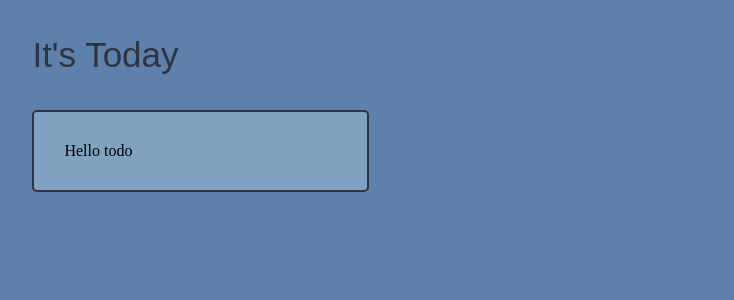
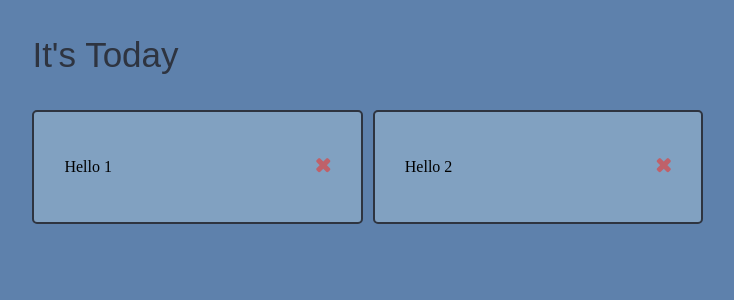
Before and after one commit to kevariable-bot/vue-todo, a Vue app: page / in a window 1280 px wide. Shown: the top 300 px of the page, without its empty margins (102-836 px from the left). Built offline with nearby package versions, Linux system fonts and the light colour scheme.

Commit message:
fix Boilerplate css for todos & vuex setup

```diff
--- a/public/index.html
+++ b/public/index.html
@@ -6,6 +6,7 @@
     <meta name="viewport" content="width=device-width,initial-scale=1.0">
     <link rel="icon" href="<%= BASE_URL %>favicon.ico">
     <title><%= htmlWebpackPlugin.options.title %></title>
+    <link rel="stylesheet" href="https://stackpath.bootstrapcdn.com/font-awesome/4.7.0/css/font-awesome.min.css">
   </head>
   <body>
     <noscript>
--- a/src/components/Todos.vue
+++ b/src/components/Todos.vue
@@ -3,16 +3,20 @@
     <h3>It's Today</h3>
 
     <div class="todos">
-      <div class="todo">
-        Hello todo
+      <div class="todo" v-for="{ title, id } in allTodos" :key="id">
+        <p>{{ title }}</p>
+        <i class="fa fa-times"></i>
       </div>
     </div>
   </div>
 </template>
 
 <script>
+import { mapGetters } from 'vuex';
+
 export default {
   name: 'Todos',
+  computed: mapGetters(['allTodos']),
 };
 </script>
 
@@ -23,7 +27,7 @@ export default {
 }
 
 .container h3 {
-  color: #2E3440;
+  color: #2e3440;
   font-family: arial;
   font-weight: 100;
   font-size: 35px;
@@ -32,12 +36,28 @@ export default {
 .todos {
   display: grid;
   grid-template-columns: repeat(3, minmax(0, 1fr));
+  grid-gap: 10px;
 }
 
 .todo {
   padding: 30px;
-  background: #81A1C1;
+  background: #81a1c1;
   border-radius: 5px;
-  border: 2px solid #2E3440;
+  border: 2px solid #2e3440;
+
+  display: flex;
+  justify-content: space-between;
+  align-items: baseline;
+}
+
+.todo i {
+  margin-left: 5px;
+  color: #BF616A;
+  font-weight: bold;
+  font-size: 20px;
+}
+
+.todo p {
+  padding-right: 10px;
 }
 </style>
--- /dev/null
+++ b/src/store/index.js
@@ -0,0 +1,9 @@
+import Vuex from 'vuex';
+import Vue from 'vue';
+import todos from './modules/todos';
+
+Vue.use(Vuex);
+
+export default new Vuex.Store({
+  modules: { todos },
+});
--- /dev/null
+++ b/src/store/modules/todos.js
@@ -0,0 +1,18 @@
+const state = {
+  todos: [
+    {
+      id: 1,
+      title: 'Hello 1',
+    },
+    {
+      id: 2,
+      title: 'Hello 2',
+    },
+  ],
+};
+
+const getters = {
+  allTodos: state => state.todos,
+};
+
+export default { state, getters };
```
Also changed, not shown: src/main.js (+6 -4 lines).
